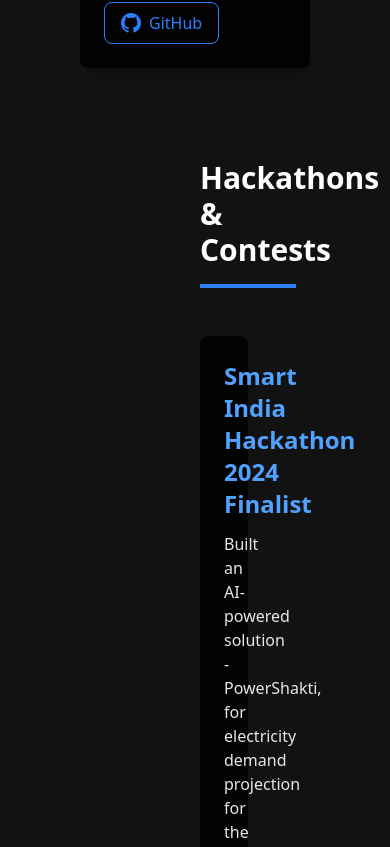
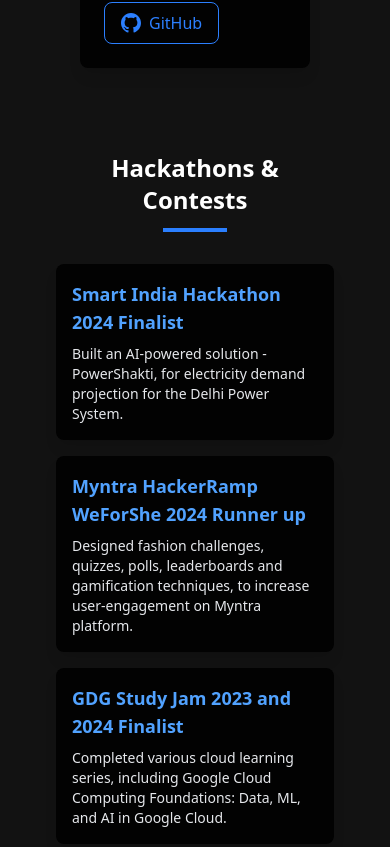
Before and after one commit to 19kirti/my-portfolio, a Next.js app: page / in a window 390 px wide. Shown: the part 8577-9424 px from the top of the page. Built offline with nearby package versions, Linux system fonts and the light colour scheme.

Commit message:
hackathons component made responsive

```diff
--- a/components/Hackathons.tsx
+++ b/components/Hackathons.tsx
@@ -29,7 +29,7 @@
 
 const Hackathons = () => {
   return (
-    <section id="hackathons" className="relative w-full py-8 px-40">
+    <section id="hackathons" className="relative w-full py-6 sm:py-8 px-4 sm:px-8 md:px-16 lg:px-24 xl:px-40">
       <motion.div
         initial={{ opacity: 0, y: 20 }}
         whileInView={{ opacity: 1, y: 0 }}
@@ -38,36 +38,36 @@
         className="max-w-7xl mx-auto"
       >
         {/* Section Header */}
-        <div className="text-center mb-12">
-          <h2 className="text-3xl font-bold mb-4">Hackathons & Contests</h2>
-          <div className="w-24 h-1 bg-blue-500 mx-auto"></div>
+        <div className="text-center mb-8 md:mb-12">
+          <h2 className="text-2xl md:text-3xl font-bold mb-3 md:mb-4">Hackathons & Contests</h2>
+          <div className="w-16 md:w-24 h-1 bg-blue-500 mx-auto"></div>
         </div>
 
         {/* Hackathons List */}
-        <div className="space-y-8">
+        <div className="space-y-4 sm:space-y-6 md:space-y-8">
           {hackathonData.map((hackathon, index) => (
             <motion.div
               key={index}
               initial={{ opacity: 0, x: -50 }}
               whileInView={{ opacity: 1, x: 0 }}
               viewport={{ once: true }}
-              transition={{ duration: 0.5, delay: index * 0.2 }}
-              className="bg-[#020202] rounded-lg shadow-lg p-6 hover:shadow-xl transition-all"
+              transition={{ duration: 0.5, delay: index * 0.15 }}
+              className="bg-[#020202] rounded-lg shadow-lg p-4 sm:p-5 md:p-6 hover:shadow-xl transition-all"
             >
               <motion.h3
-                className="text-2xl font-semibold text-blue-400 mb-3"
+                className="text-lg sm:text-xl md:text-2xl font-semibold text-blue-400 mb-2 md:mb-3"
                 initial={{ opacity: 0 }}
                 whileInView={{ opacity: 1 }}
-                transition={{ delay: index * 0.3 }}
+                transition={{ delay: index * 0.2 }}
               >
                 {hackathon.name}
               </motion.h3>
               <motion.p
-                className="text-gray-200"
+                className="text-sm sm:text-base text-gray-200"
                 initial={{ opacity: 0, x: 20 }}
                 whileInView={{ opacity: 1, x: 0 }}
                 viewport={{ once: true }}
-                transition={{ duration: 0.3, delay: index * 0.4 }}
+                transition={{ duration: 0.3, delay: index * 0.25 }}
               >
               {hackathon.description}
               </motion.p>
```
